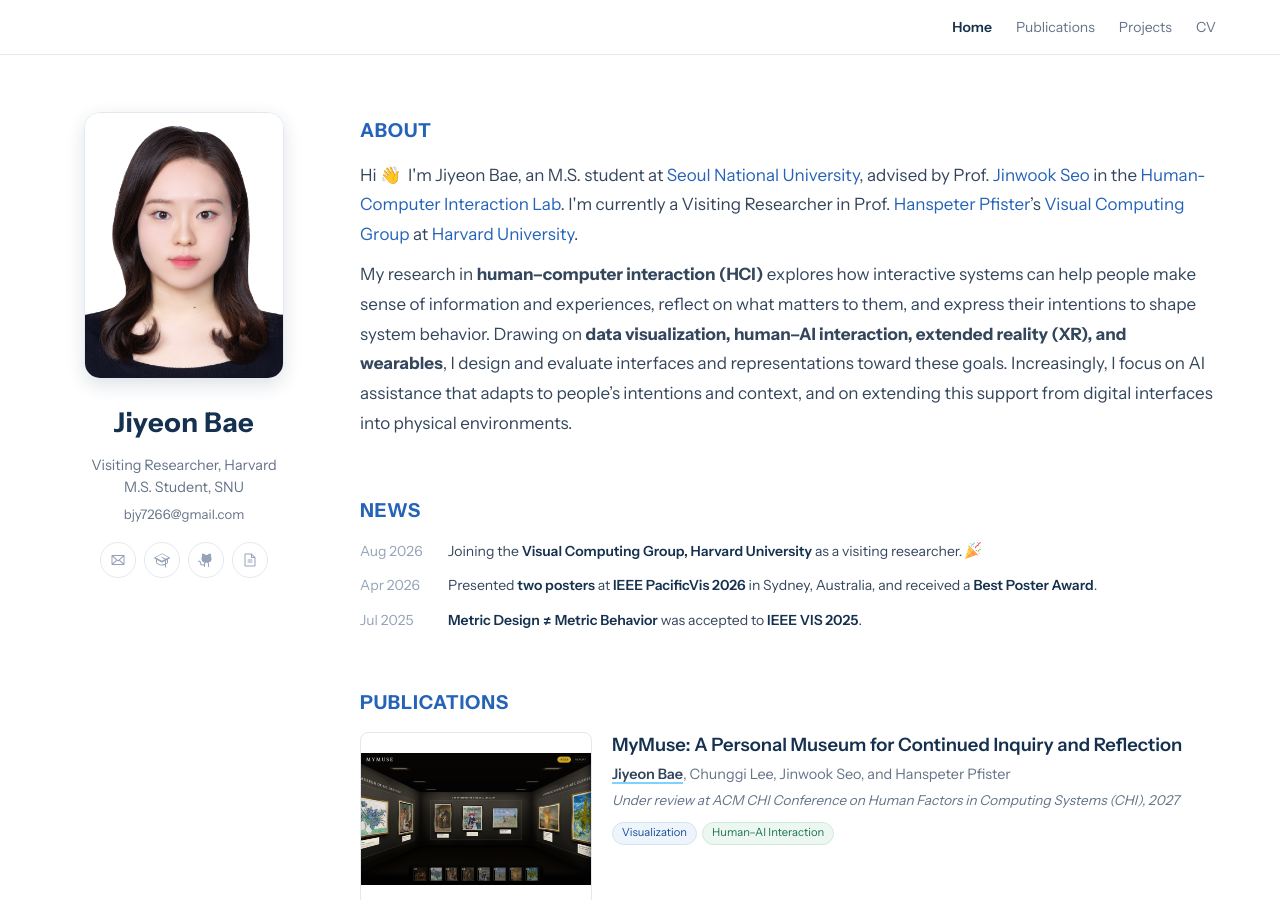
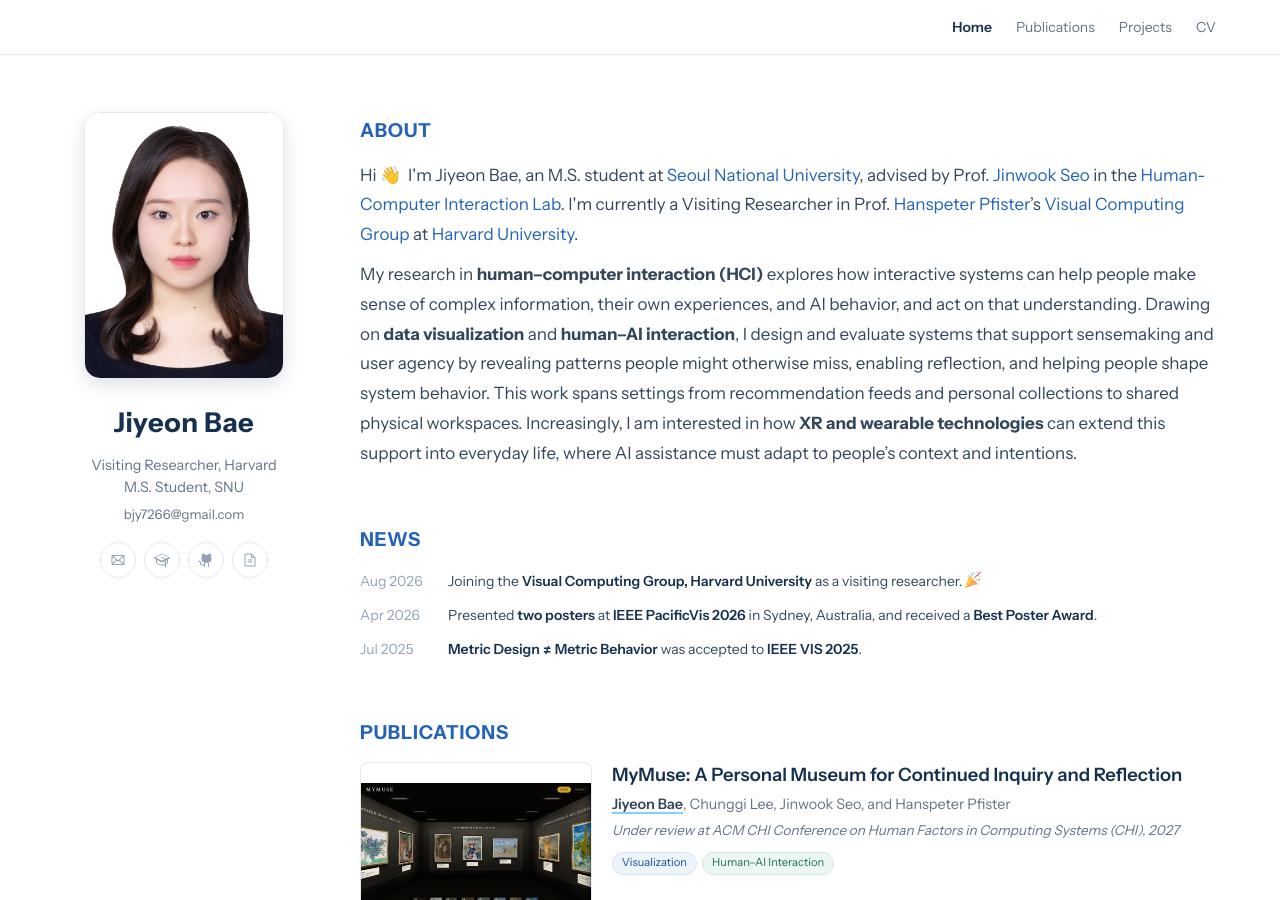
Before and after one commit to JiyeonBae/jiyeonbae.github.io, a Jekyll site: the page built from index.md, in a window 1280 px wide and 900 px high. Built offline with Jekyll 4.4.1, drawn with Linux system fonts in a browser that asks for light colours.

Commit message:
Update research paragraph in About
Co-Authored-By: Claude Opus 5.5 <noreply@anthropic.com>

```diff
--- a/index.md
+++ b/index.md
@@ -7,7 +7,7 @@ title: Jiyeon Bae
     <h2 class="block-title">About</h2>
     <div class="hero-bio">
       <p>Hi 👋&nbsp; I'm Jiyeon Bae, an M.S. student at <a href="https://www.snu.ac.kr/">Seoul National University</a>, advised by Prof. <a href="https://hcil.snu.ac.kr/people/jinwook-seo">Jinwook Seo</a> in the <a href="https://hcil.snu.ac.kr/">Human-Computer Interaction Lab</a>. I'm currently a Visiting Researcher in Prof. <a href="https://seas.harvard.edu/person/hanspeter-pfister">Hanspeter Pfister</a>&rsquo;s <a href="https://vcg.seas.harvard.edu/">Visual Computing Group</a> at <a href="https://www.harvard.edu/">Harvard University</a>.</p>
-      <p>My research in <strong>human&ndash;computer interaction (HCI)</strong> explores how interactive systems can help people make sense of information and experiences, reflect on what matters to them, and express their intentions to shape system behavior. Drawing on <strong>data visualization, human&ndash;AI interaction, extended reality (XR), and wearables</strong>, I design and evaluate interfaces and representations toward these goals. Increasingly, I focus on AI assistance that adapts to people&rsquo;s intentions and context, and on extending this support from digital interfaces into physical environments.</p>
+      <p>My research in <strong>human&ndash;computer interaction (HCI)</strong> explores how interactive systems can help people make sense of complex information, their own experiences, and AI behavior, and act on that understanding. Drawing on <strong>data visualization</strong> and <strong>human&ndash;AI interaction</strong>, I design and evaluate systems that support sensemaking and user agency by revealing patterns people might otherwise miss, enabling reflection, and helping people shape system behavior. This work spans settings from recommendation feeds and personal collections to shared physical workspaces. Increasingly, I am interested in how <strong>XR and wearable technologies</strong> can extend this support into everyday life, where AI assistance must adapt to people&rsquo;s context and intentions.</p>
     </div>
   </section>
 
```
